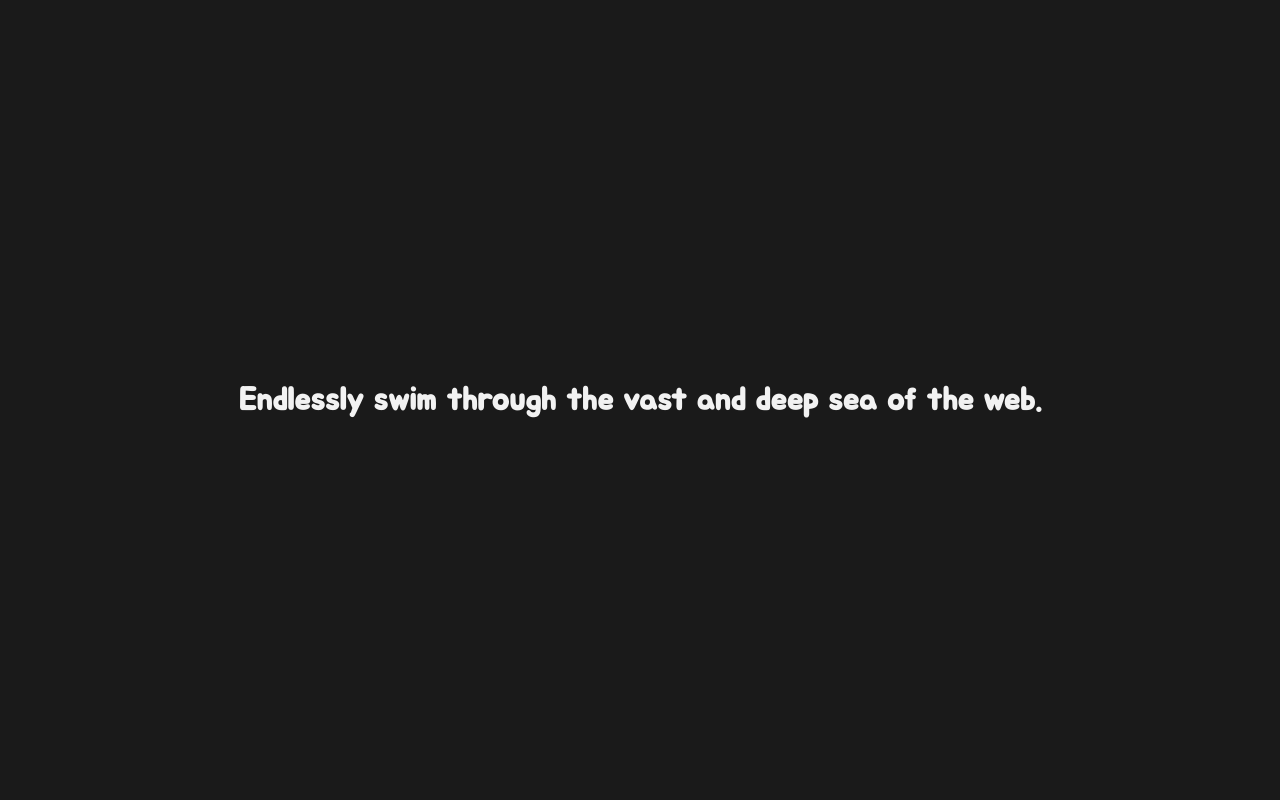
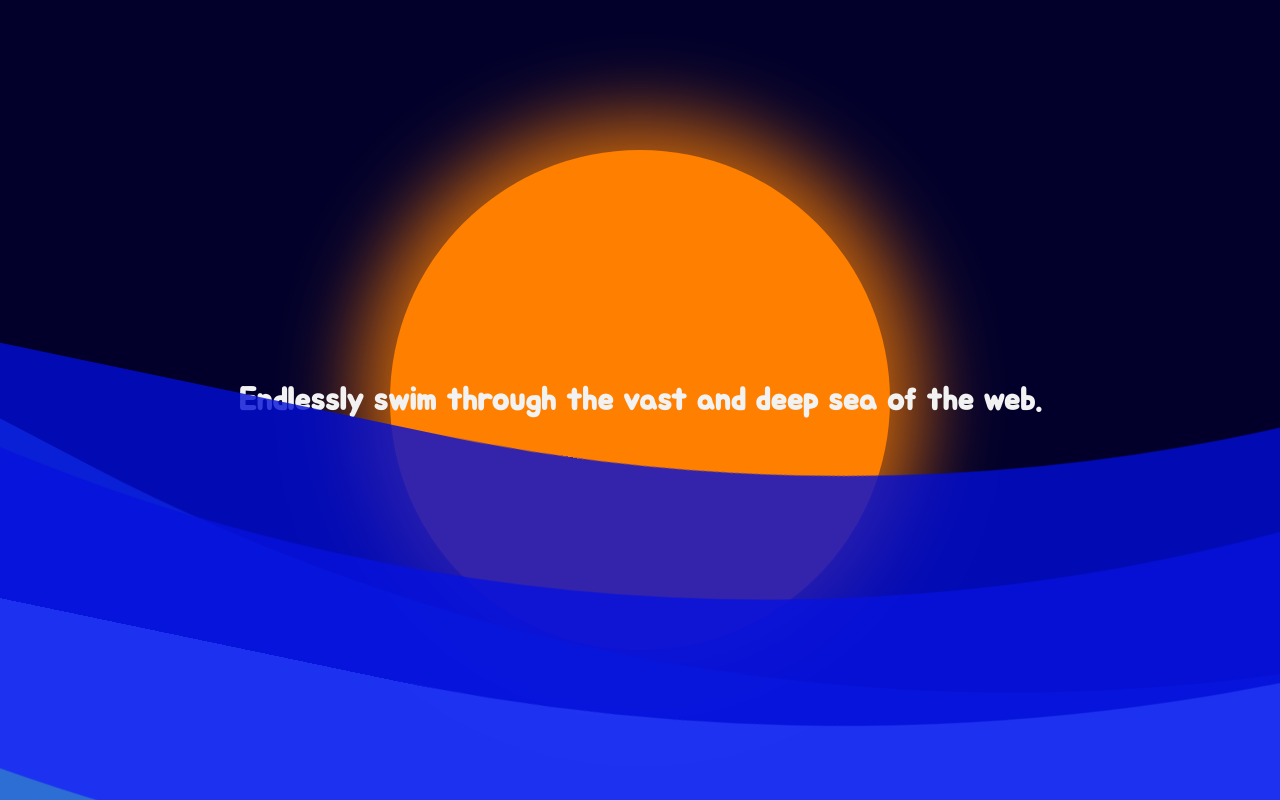
Before and after one commit to wlals4264/bluemin-portfolio, a Next.js app: page / in a window 1280 px wide. Built offline with nearby package versions, Linux system fonts and the light colour scheme.

Commit message:
feat: 랜딩페이지

```diff
--- a/src/app/layout.tsx
+++ b/src/app/layout.tsx
@@ -1,6 +1,7 @@
 import type { Metadata } from 'next';
 import { Jua, Rubik } from 'next/font/google';
 import '../styles/globals.scss';
+import '../styles/Home.scss';
 
 const rubik = Rubik({
   variable: '--font-rubik',
--- a/src/app/page.tsx
+++ b/src/app/page.tsx
@@ -1,9 +1,34 @@
+'use client';
+
+import gsap from 'gsap';
+import { useEffect } from 'react';
+
 export default function Home() {
+  useEffect(() => {
+    // GSAP 애니메이션 실행
+    gsap.fromTo(
+      '.sun',
+      {
+        yPercent: 0,
+      },
+      {
+        yPercent: -50,
+        duration: 5,
+        ease: 'easeInOut',
+      }
+    );
+  }, []);
+
   return (
     <div className="landing-container">
       <div className="slogan">
         <h1>Endlessly swim through the vast and deep sea of the web.</h1>
       </div>
+      <div className="wave-one"></div>
+      <div className="wave-two"></div>
+      <div className="wave-three"></div>
+      <div className="wave-four"></div>
+      <div className="sun"></div>
     </div>
   );
 }
--- /dev/null
+++ b/src/styles/Home.scss
@@ -0,0 +1,79 @@
+.landing-container {
+  width: 100%;
+  height: 100%;
+  background: rgb(2, 0, 43);
+  position: relative;
+  overflow: hidden;
+}
+
+.slogan {
+  font-size: 1rem;
+  font-family: var(--font-jua);
+  width: 100%;
+  height: 100%;
+  display: flex;
+  justify-content: center;
+  align-items: center;
+  h1 {
+    color: #f2f2f2;
+    z-index: 20;
+  }
+}
+
+.wave-one {
+  width: 4500px;
+  height: 4500px;
+  position: absolute;
+  top: -4300px;
+  left: -1750px;
+  border-radius: 45%;
+  background: transparent;
+  border: 400px solid rgba(55, 138, 254, 0.8);
+  animation: move 3s infinite linear;
+  z-index: 20;
+}
+
+.wave-two {
+  width: 4500px;
+  height: 4500px;
+  position: absolute;
+  top: -4300px;
+  left: -1850px;
+  border-radius: 45%;
+  background: transparent;
+  border: 300px solid rgba(25, 36, 248, 0.8);
+  animation: move 5s infinite linear;
+  z-index: 20;
+}
+
+.wave-three {
+  width: 4500px;
+  height: 4500px;
+  position: absolute;
+  top: -4320px;
+  left: -1850px;
+  border-radius: 45%;
+  background: transparent;
+  border: 250px solid rgba(2, 13, 214, 0.8);
+  animation: move 7s infinite linear;
+  z-index: 20;
+}
+
+@keyframes move {
+  100% {
+    transform: rotate(360deg);
+  }
+}
+
+.sun {
+  width: 500px;
+  height: 500px;
+  position: absolute;
+  top: 50%;
+  left: 50%;
+  transform: translate(-50%, -50%);
+  border-radius: 50%;
+  z-index: 10;
+  background-color: rgb(255, 128, 0); /* 부드러운 오렌지 */
+  box-shadow: 0 0 80px 30px rgba(255, 128, 0, 0.8);
+}
--- a/src/styles/globals.scss
+++ b/src/styles/globals.scss
@@ -1,20 +1,5 @@
 body {
   margin: 0;
-}
-
-.landing-container {
   width: 100dvw;
   height: 100dvh;
-  background-color: #1a1a1a;
 }
-
-.slogan {
-  font-size: 1rem;
-  font-family: var(--font-jua);
-  width: 100%;
-  height: 100%;
-  display: flex;
-  justify-content: center;
-  align-items: center;
-  color: #f2f2f2;
-}
```
